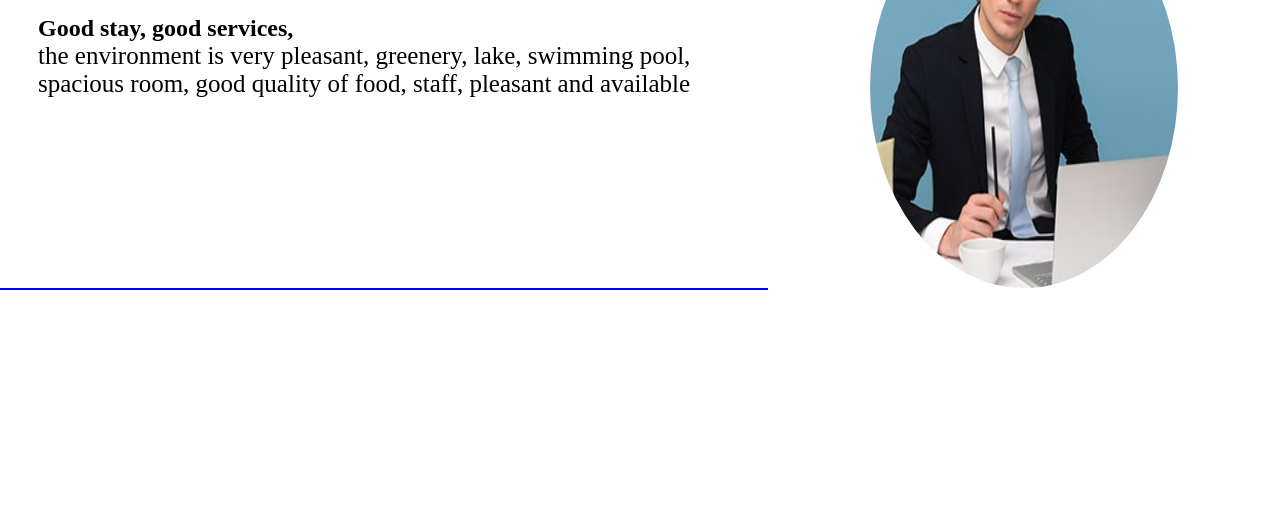
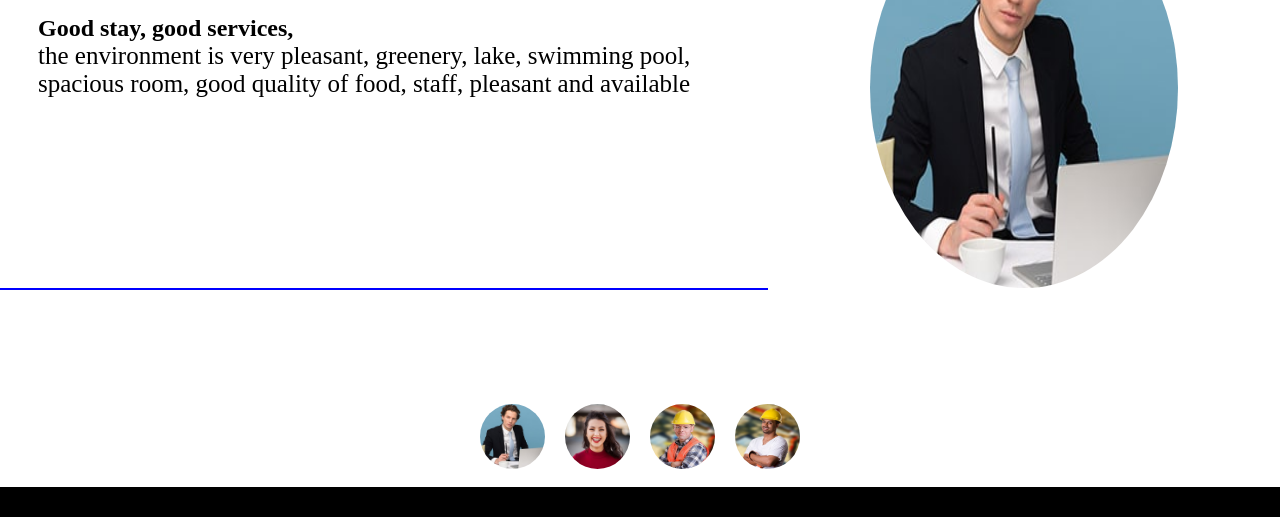
Before and after one commit to Isaaceldon/Projet_presentation_hotel, a plain HTML site: page html/testimonial.html in a window 1280 px wide. Shown: the part 213-730 px from the top of the page. Drawn offline with nearby package versions, Linux system fonts and the light colour scheme.

Commit message:
updating of the testimonial.css

```diff
--- a/css/testimonial.css
+++ b/css/testimonial.css
@@ -72,10 +72,6 @@ header .mon-menu {
 
 /*Styles for the footer*/
 
-main {
-    height: 100vh !important;
-}
-
 footer {
     width: 100%;
     height: 100px;
@@ -119,7 +115,7 @@ main {
     justify-content: center;
     top: 101px;
     position: relative;
-    height: 500px;
+    height: 600px;
     box-sizing: border-box;
     width: 100%;
 }
```
